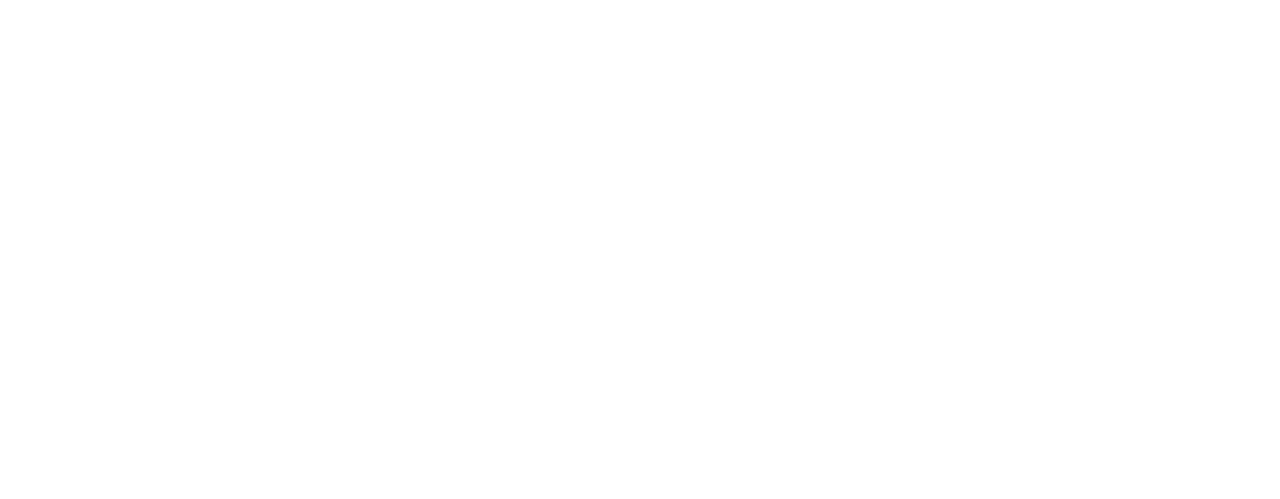
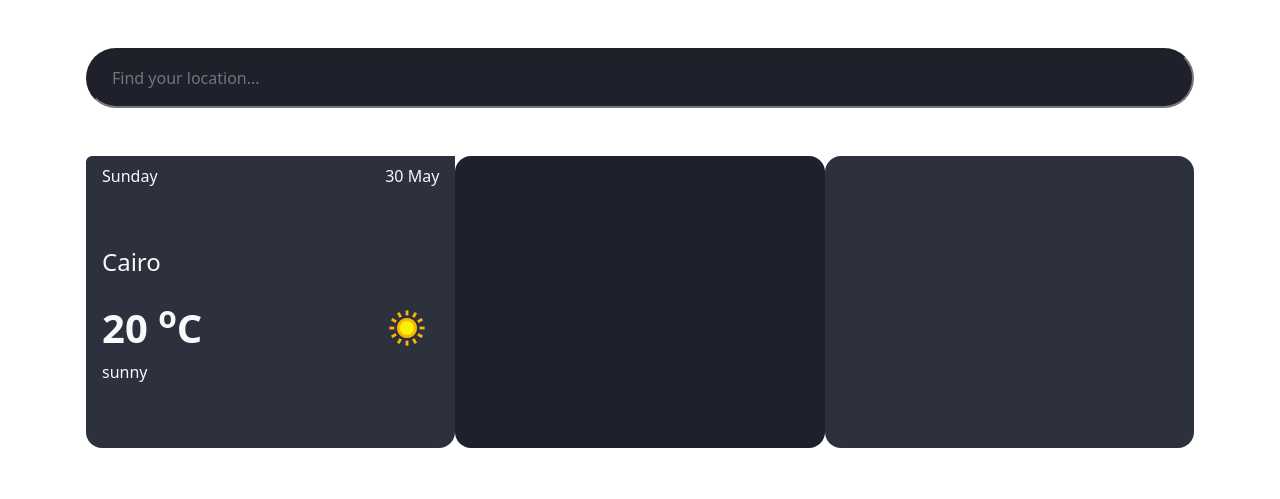
Before and after one commit to mahmoudElziny/Weather-App, a plain HTML site: page index.html in a window 1280 px wide. Drawn offline with Linux system fonts and the light colour scheme.

Commit message:
design implemintation 1

```diff
--- a/assets/css/style.css
+++ b/assets/css/style.css
@@ -0,0 +1,11 @@
+.bg-main-color {
+    background-color: #1e202b;
+}
+
+.bg-sec-color {
+    background-color: rgb(45 48 61);
+}
+
+.bg-third-color {
+    background: rgb(50 53 68);
+}
--- a/assets/js/main.js
+++ b/assets/js/main.js
@@ -0,0 +1 @@
+//eb0cdecefac34da08c581526240410
--- a/index.html
+++ b/index.html
@@ -3,7 +3,8 @@
 <head>
     <meta charset="UTF-8">
     <meta name="viewport" content="width=device-width, initial-scale=1.0">
-    <title>Weather</title>
+    <title>Weather App</title>
+    <link rel="shortcut icon" href="assets/images/icons8-cloud-refresh.gif" type="image/x-icon">
     <link rel="stylesheet" href="assets/css/bootstrap.min.css">
     <link rel="stylesheet" href="assets/css/all.min.css">
     <link rel="stylesheet" href="assets/css/style.css">
@@ -11,6 +12,42 @@
 </head>
 <body>
 
+    <div class="app-container">
+        <div class="container px-3 py-5 text-center">
+            <!-- Search Bar -->
+            <input id="search" type="text" class="w-100 mx-auto rounded-5 py-3 px-4 bg-main-color mb-5 text-white", placeholder="Find your location...">
+            <div class="row g-0">
+                <!-- Today Data Section -->
+                <div class="item col-md-4 bg-sec-color m-0 rounded-4">
+                    <div id="today_date" class="d-flex justify-content-between py-2 px-3 bg-sec-color text-light rounded-start">
+                        <p id="today_date_day_name" class="my-auto">Sunday</p>
+                        <span>
+                            <span id="today_date_day-number" class="my-auto">30</span>
+                            <span id="today_date_month" class="my-auto">May</span>
+                        </span>
+                    </div>
+                    <div id="today" class="item-content text-start px-3 py-3 pt-5 text-light">
+                        <p id="today_location" class="fs-4">Cairo</p>
+                        <div class="d-flex justify-content-between align-items-center">
+                            <span class="fs-1 fw-bolder">
+                                <span id="today_temp">20</span>
+                                <span><sup>o</sup>C</span>
+                            </span>
+                            <img id="today_condation_img" src="assets/images/sun.webp" alt="">
+                        </div>
+                        <p id="today_condation_text" class="fs-6 text-light-blue">sunny</p>
+                    </div>
+                    <div class="item-footer d-flex text-light p-3"></div>
+                </div>
+                <!-- Tomorrow Data Section -->
+                <div class="item col-md-4 bg-main-color m-0 rounded-4"></div>
+                <!-- After Tomorrow Data Section -->
+                <div class="item col-md-4 bg-sec-color m-0 rounded-4"></div>
+
+            </div>
+        </div>
+    </div>
+
 
     <script src="assets/js/bootstrap.bundle.min.js"></script>
     <script src="assets/js/main.js"></script>
```
Also changed, not shown: assets/images/icons8-cloud-refresh.gif (added), assets/images/logo@2x.png (added), assets/images/sun.webp (added).
